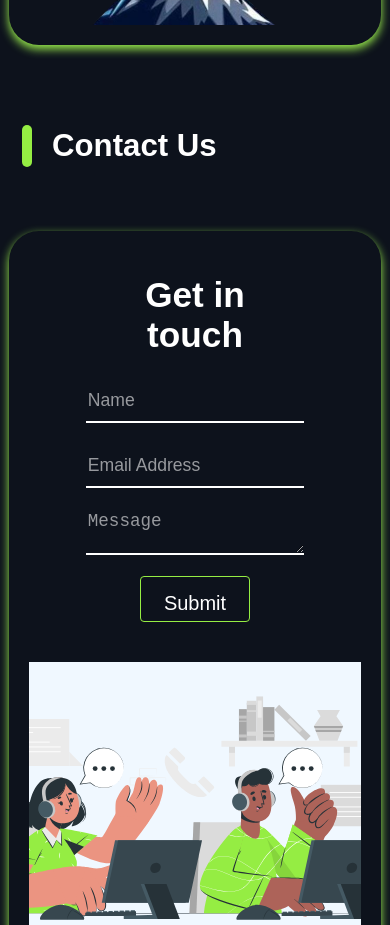
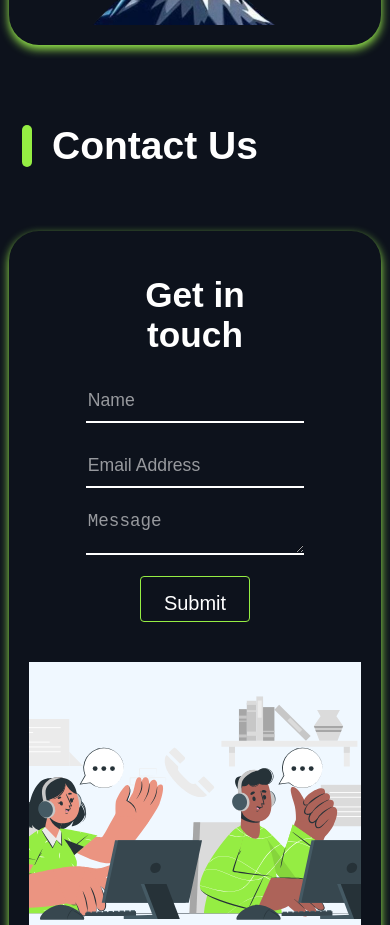
Before and after one commit to aadixcodes/College-Jagat, a React (Vite) app: page / in a window 390 px wide. Shown: the part 4680-5605 px from the top of the page. Built offline with nearby package versions, Linux system fonts and the light colour scheme.

Commit message:
Update contact_us.scss

```diff
--- a/src/style/contact_us.scss
+++ b/src/style/contact_us.scss
@@ -197,7 +197,7 @@
             height: 5vh;
         }
         .contact-us-heading .cu-head{
-            font-size: 8vw;
+            font-size: 10vw;
         }
 
 }
```
